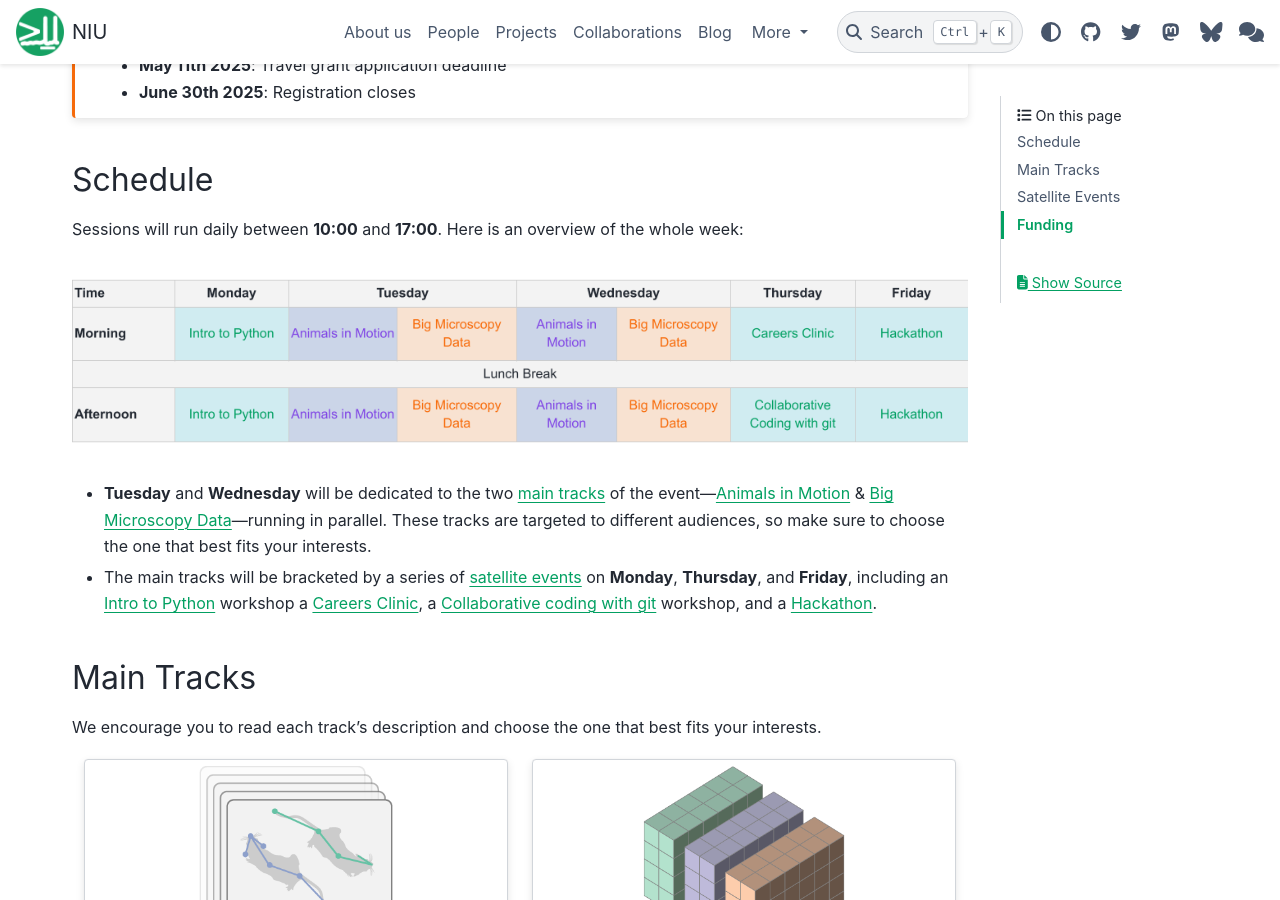
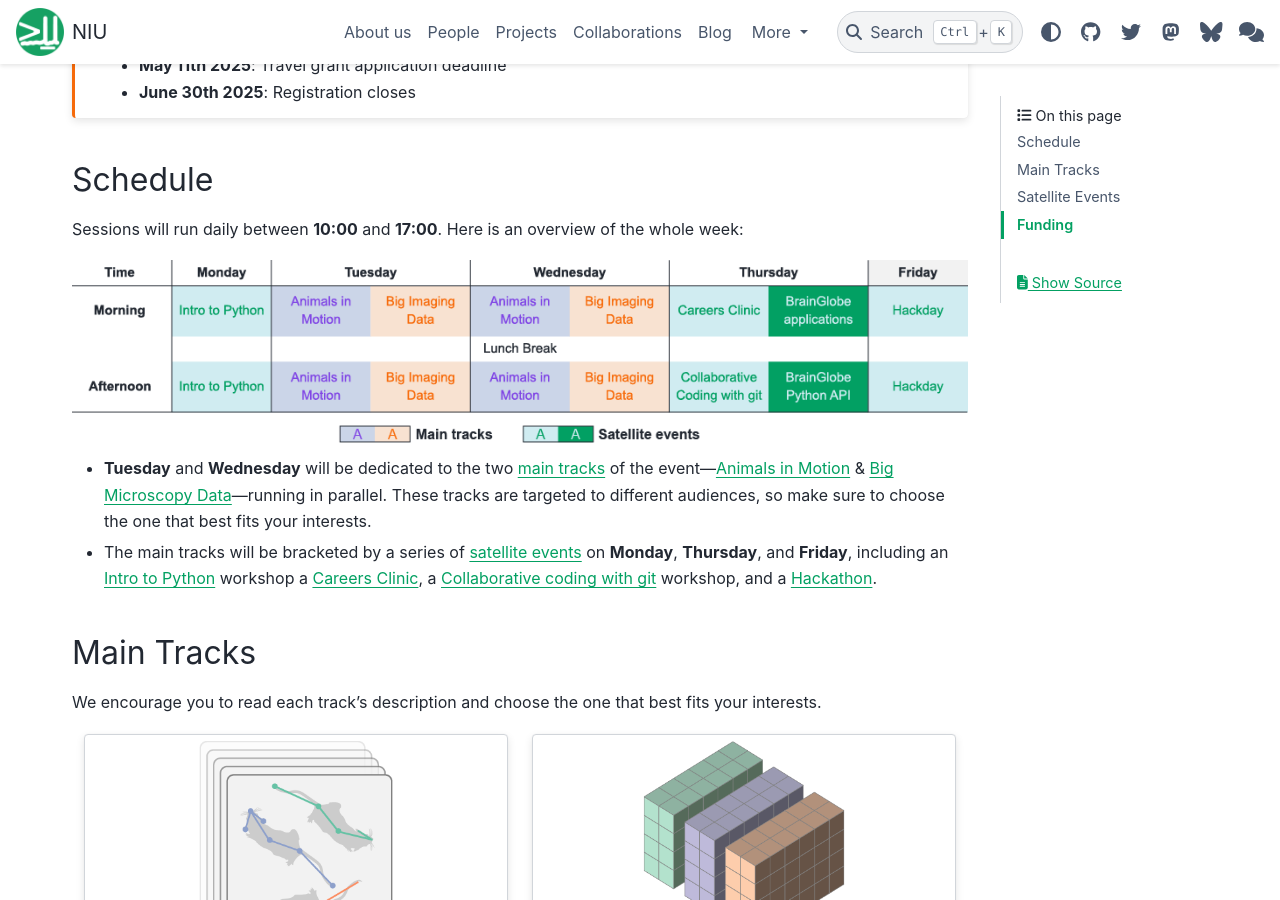
Before and after one commit to neuroinformatics-unit/neuroinformatics-unit.github.io, a Sphinx documentation site: the page built from docs/source/open-software-week/index.md, in a window 1280 px wide and 900 px high, scrolled down 378 px. Built offline with Sphinx 7.4.7 and the PyData theme 0.15.4, drawn with Linux system fonts in a browser that asks for light colours; nearby versions of some CDN libraries.

Commit message:
use light/dark-mode schedule image

```diff
--- a/docs/source/open-software-week/index.md
+++ b/docs/source/open-software-week/index.md
@@ -18,7 +18,8 @@
 Sessions will run daily between **10:00** and **17:00**.
 Here is an overview of the whole week:
 
-![](../_static/osw_images/schedule-2025.png)
+<img src="../_static/osw_images/schedule-2025_light-mode.png" alt="event schedule" class="only-light img-responsive"/>
+<img src="../_static/osw_images/schedule-2025_dark-mode.png" alt="event schedule" class="only-dark img-responsive"/>
 
 - **Tuesday** and **Wednesday** will be dedicated to the two
 [main tracks](#main-tracks) of the event—[Animals in Motion](track-animals-in-motion) & [Big Microscopy Data](track-big-microscopy-data)—running in parallel. These tracks are targeted to different audiences, so make sure to choose the one that best fits your interests.
```
Also changed, not shown: docs/source/_static/osw_images/schedule-2025.png (deleted), docs/source/_static/osw_images/schedule-2025_dark-mode.png (added), docs/source/_static/osw_images/schedule-2025_light-mode.png (added).
